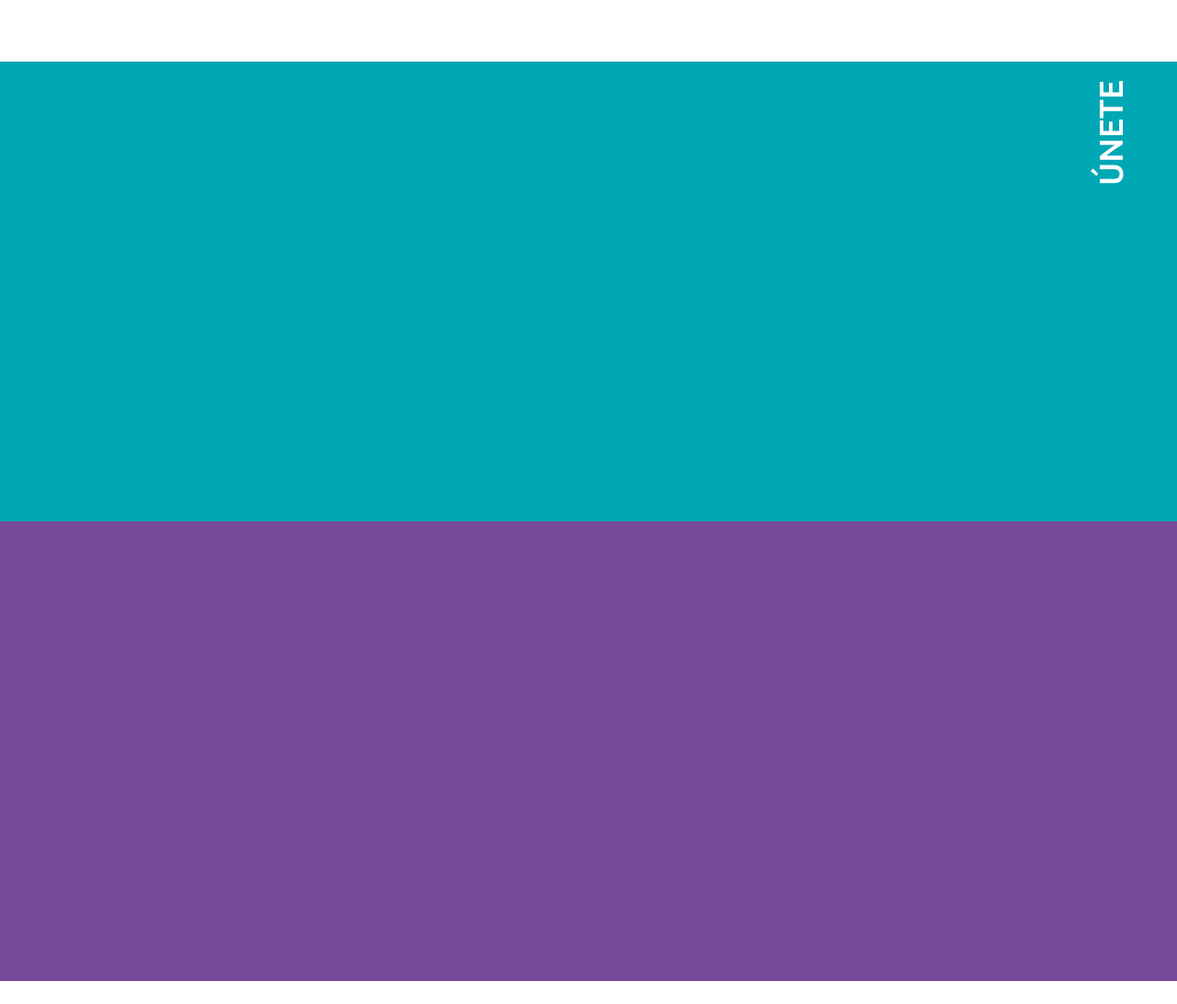
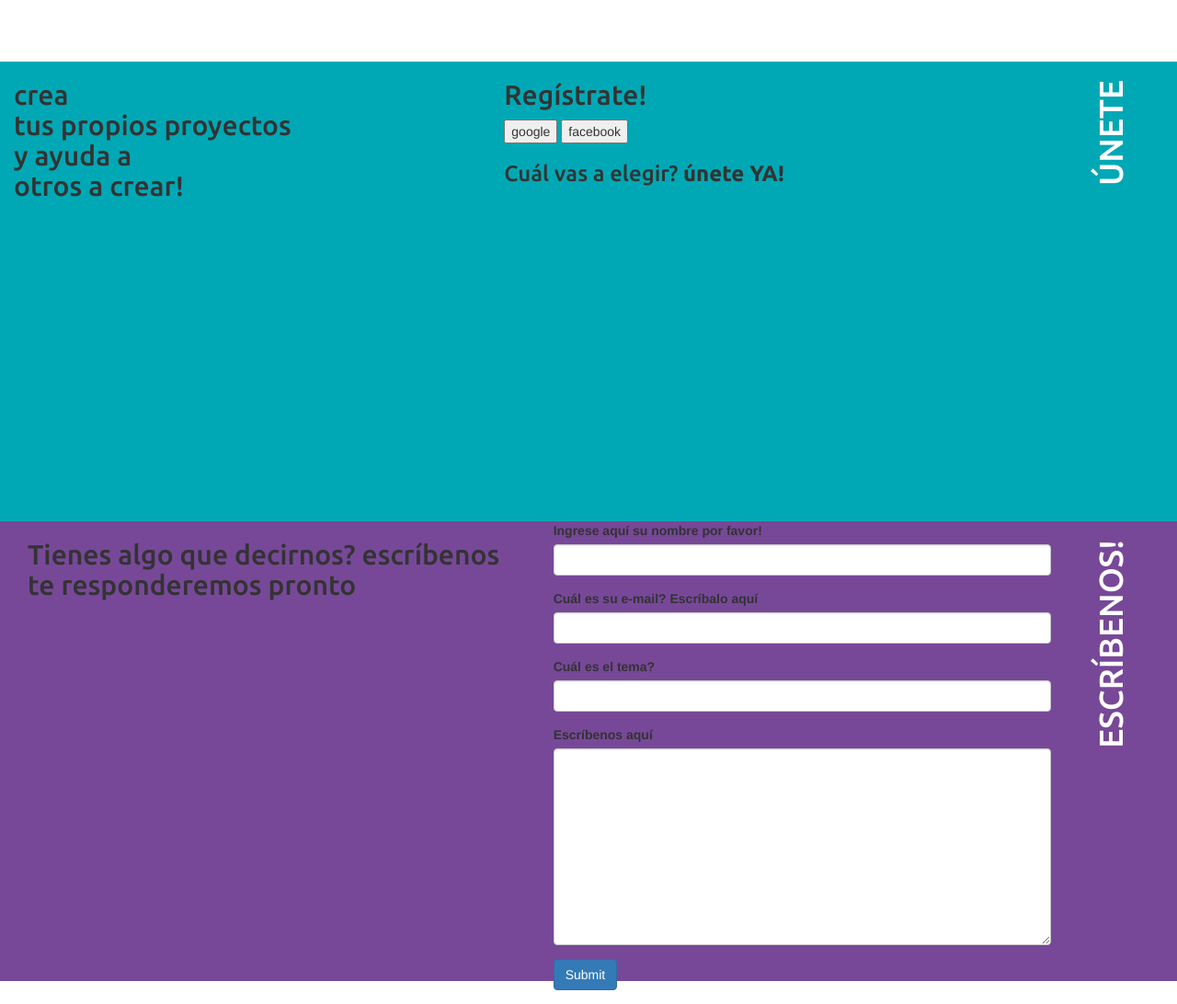
Before and after one commit to Fbaldassare/Fbaldassare-Ignis2019, a plain HTML site: page index.html in a window 1280 px wide. Shown: the part 1760-2852 px from the top of the page at 92% size. Before the commit the page ends 2827 px from the top, so only its background shows below. Drawn offline with nearby package versions, Linux system fonts and the light colour scheme.

Commit message:
se han agreago diferentes estilos al footer

```diff
--- a/index.html
+++ b/index.html
@@ -290,8 +290,19 @@
     </section>
     <section id="unete" class="section-height container-fluid">
         <div class="row">
-            <div class="col-md-5"></div>
-            <div class="col-md-6"></div>
+            <div class="col-md-5">
+                <h2>crea<br>
+                    tus propios proyectos<br>
+                    y ayuda a <br>
+                    otros a crear!</h2>
+            </div>
+            <div class="col-md-6">
+                <h2>Regístrate!</h2>
+                <button>google</button>
+                <span></span>
+                <button>facebook</button>
+                <h3>Cuál vas a elegir? <strong>únete YA!</strong></h3>
+            </div>
             <div class="col-md-1">
                 <h1 class="text_vertical-rotate text-uppercase color-white">únete</h1>
             </div>
@@ -299,9 +310,43 @@
     </section>
     <footer id="contacto" class="section-height container-fluid">
         <div class="row">
-            <div class="col-md-6"></div>
-            <div class="col-md-6"></div>
-            <div class="col-md-12"></div>
+            <div class="col-md-11">
+                <div class="col-md-6">
+                    <h2>
+                        Tienes algo que decirnos?
+                        <stron>escríbenos</stron>
+                        <span class=""> te responderemos pronto </span>
+                    </h2>
+                </div>
+                <div class="col-md-6">
+                    <form role="form">
+                        <div class="form-group">
+                            <label for="email">Ingrese aquí su nombre por favor!</label>
+                            <input type="email" class="form-control" id="email">
+                        </div>
+                        <div class="form-group">
+                            <label for="email">Cuál es su e-mail? Escríbalo aquí</label>
+                            <input type="email" class="form-control" id="email">
+                        </div>
+                        <div class="form-group">
+                            <!-- Subject field -->
+                            <label class="control-label " for="subject">Cuál es el tema?</label>
+                            <input class="form-control" id="subject" name="subject" type="text" />
+                        </div>
+                        <div class="form-group">
+                            <!-- Message field -->
+                            <label class="control-label " for="message">Escríbenos aquí</label>
+                            <textarea class="form-control" cols="40" id="message" name="message" rows="10"></textarea>
+                        </div>
+                        <div class="form-group">
+                            <button class="btn btn-primary " name="submit" type="submit">Submit</button>
+                        </div>
+                    </form>
+                </div>
+            </div>
+            <div class="col-md-1">
+                <h1 class="text_vertical-rotate text-uppercase color-white">Escríbenos!</h1>
+            </div>
         </div>
     </footer>
 </body>
```
